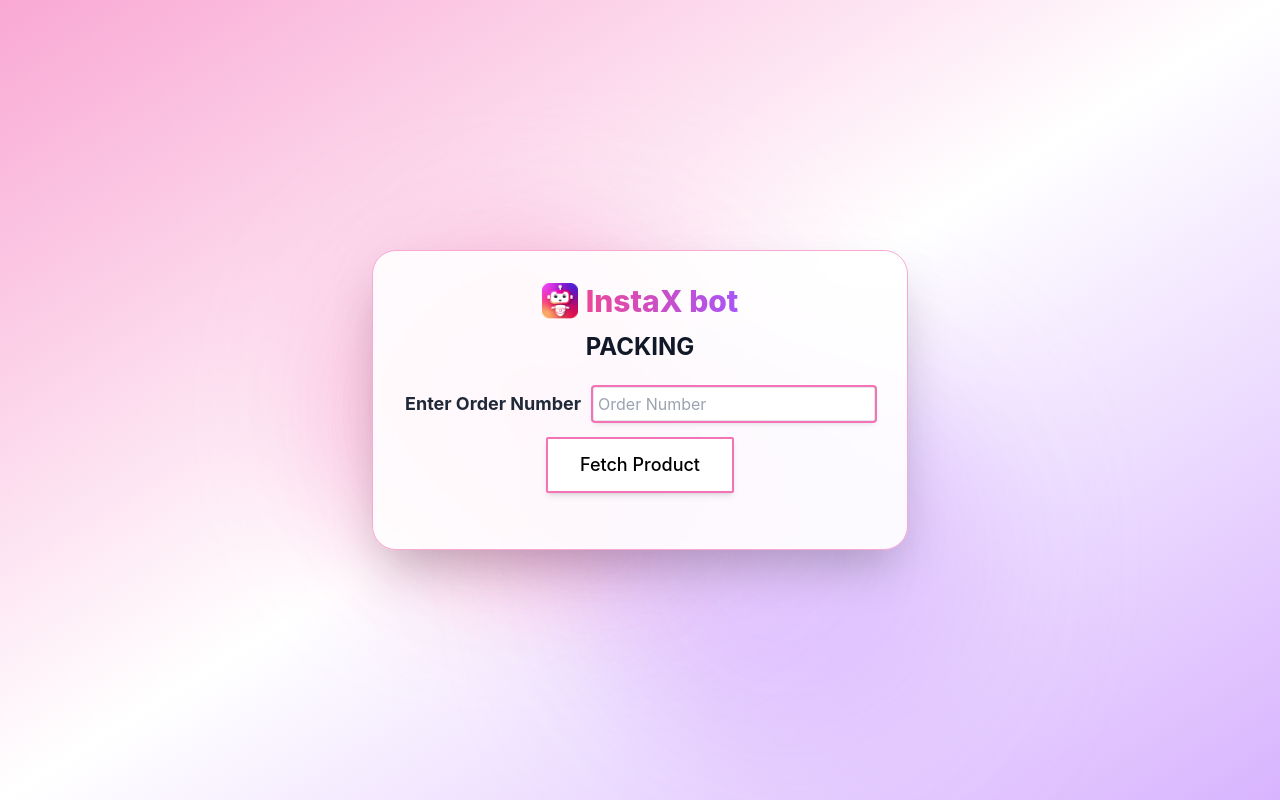
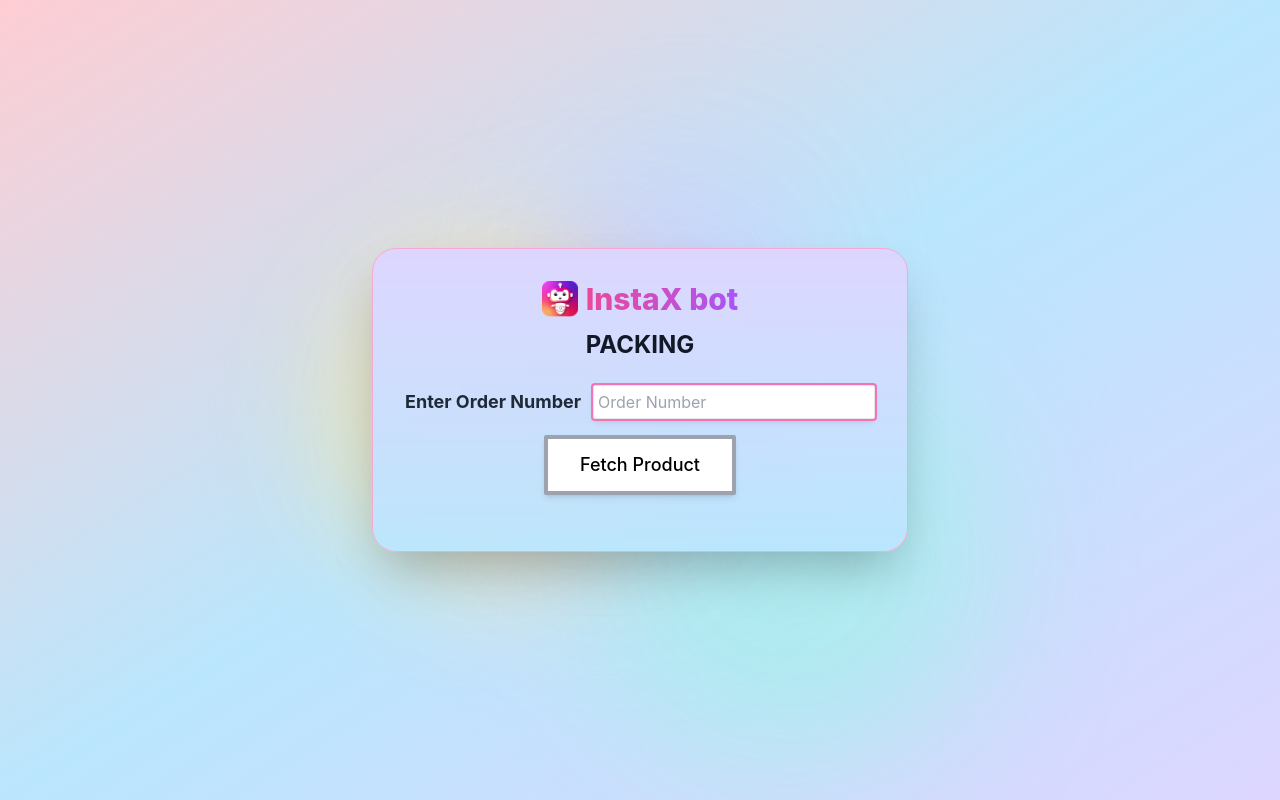
Before and after one commit to janu36035/insta-bot, a React (Vite) app: page /packing in a window 1280 px wide. Built offline with nearby package versions, Linux system fonts and the light colour scheme.

Commit message:
Update Packing.tsx

```diff
--- a/src/pages/Packing.tsx
+++ b/src/pages/Packing.tsx
@@ -219,17 +219,18 @@
   };
 
   return (
-    <div className="flex flex-col md:flex-row min-h-screen font-inter relative overflow-hidden bg-gradient-to-br from-pink-300 via-white to-purple-300">
+    <div className="flex flex-col md:flex-row min-h-screen font-inter relative overflow-hidden bg-gradient-to-br from-rose-200 via-sky-200 to-violet-200">
       {/* Background Blobs (matching Login/Signup) */}
       <div className="absolute inset-0 z-0">
-        <div className="absolute top-1/4 left-1/4 w-96 h-96 bg-pink-300/70 rounded-full mix-blend-multiply filter blur-3xl opacity-90 animate-blob"></div>
-        <div className="absolute top-1/2 right-1/4 w-96 h-96 bg-purple-300/70 rounded-full mix-blend-multiply filter blur-3xl opacity-90 animate-blob animation-delay-2000"></div>
-        <div className="absolute bottom-1/4 left-1/3 w-80 h-80 bg-pink-200/80 rounded-full mix-blend-multiply filter blur-3xl opacity-90 animate-blob animation-delay-4000"></div>
+        <div className="absolute top-1/4 left-1/4 w-96 h-96 bg-amber-200/60 rounded-full mix-blend-multiply filter blur-3xl opacity-90 animate-blob"></div>
+        <div className="absolute top-1/2 right-1/4 w-96 h-96 bg-teal-200/60 rounded-full mix-blend-multiply filter blur-3xl opacity-90 animate-blob animation-delay-2000"></div>
+        <div className="absolute bottom-1/4 left-1/3 w-80 h-80 bg-fuchsia-200/60 rounded-full mix-blend-multiply filter blur-3xl opacity-90 animate-blob animation-delay-4000"></div>
+        <div className="absolute bottom-1/2 right-1/3 w-72 h-72 bg-indigo-200/60 rounded-full mix-blend-multiply filter blur-3xl opacity-90 animate-blob animation-delay-3000"></div>
       </div>
 
       {/* Card Container - Centered */}
       <div className="relative z-10 w-full max-w-[600px] p-8 flex flex-col justify-center items-center mx-auto">
-        <div className="w-full backdrop-blur-xl bg-white/90 border border-pink-300 rounded-3xl shadow-2xl p-8 space-y-6 hover:bg-white transition-all duration-300">
+        <div className="w-full backdrop-blur-xl bg-gradient-to-b from-violet-200 to-sky-200/95 border border-pink-300 rounded-3xl shadow-2xl p-8 space-y-6 transition-all duration-300 hover:from-violet-300/95 hover:to-sky-300/95">
           {/* Header */}
           <div className="text-center">
             <div className="flex justify-center items-center mb-3">
@@ -260,7 +261,7 @@
             <div className="flex justify-center mt-3">
               <button
                 onClick={handleFetchClick}
-                className="bg-white text-black px-8 py-3 rounded-sm hover:bg-pink-300 focus:outline-none focus:ring-2 focus:ring-pink-400 border-2 border-pink-400 shadow-md transition duration-400 font-medium text-lg"
+                className="bg-white text-black px-8 py-3 rounded-sm hover:bg-pink-300 focus:outline-none focus:ring-2 focus:ring-pink-400 border-4 border-gray-400 shadow-md transition duration-400 font-medium text-lg"
               >
                 Fetch Product
               </button>
```
